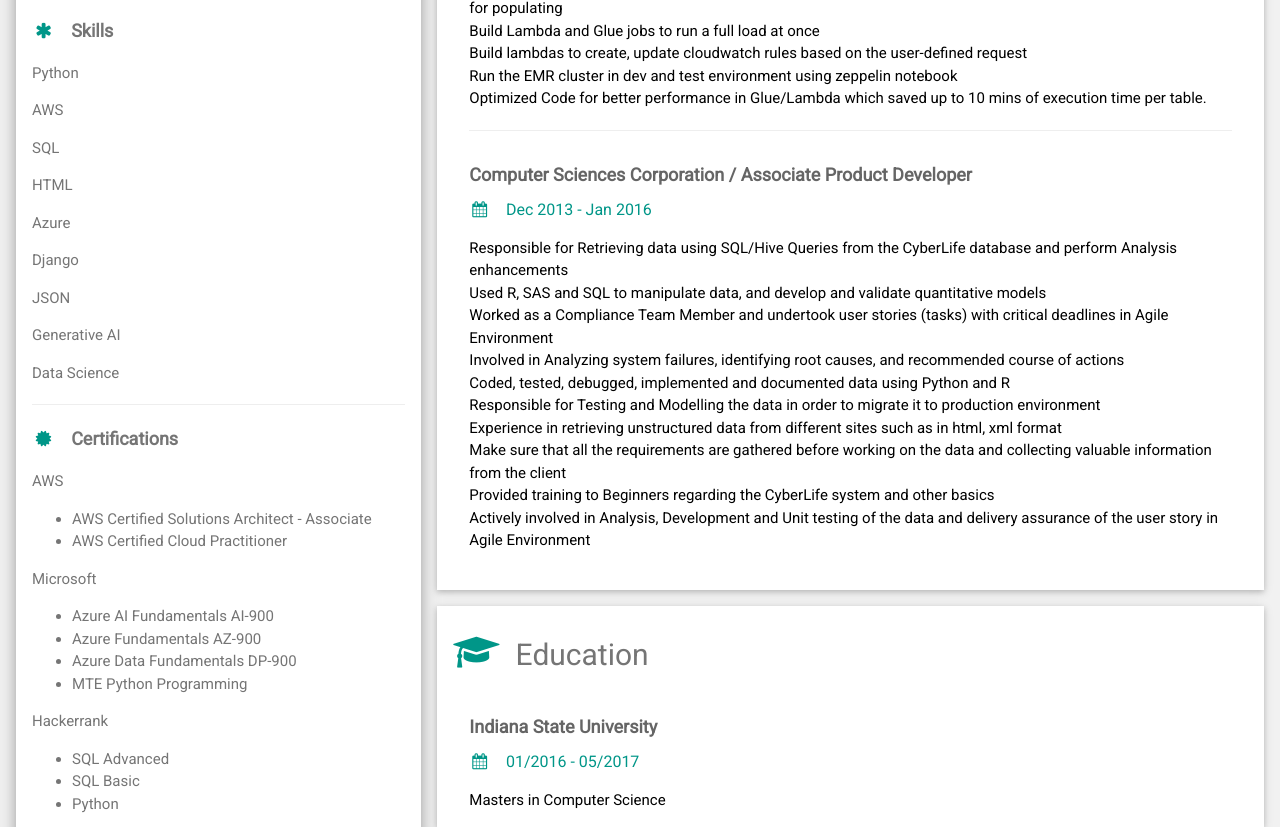
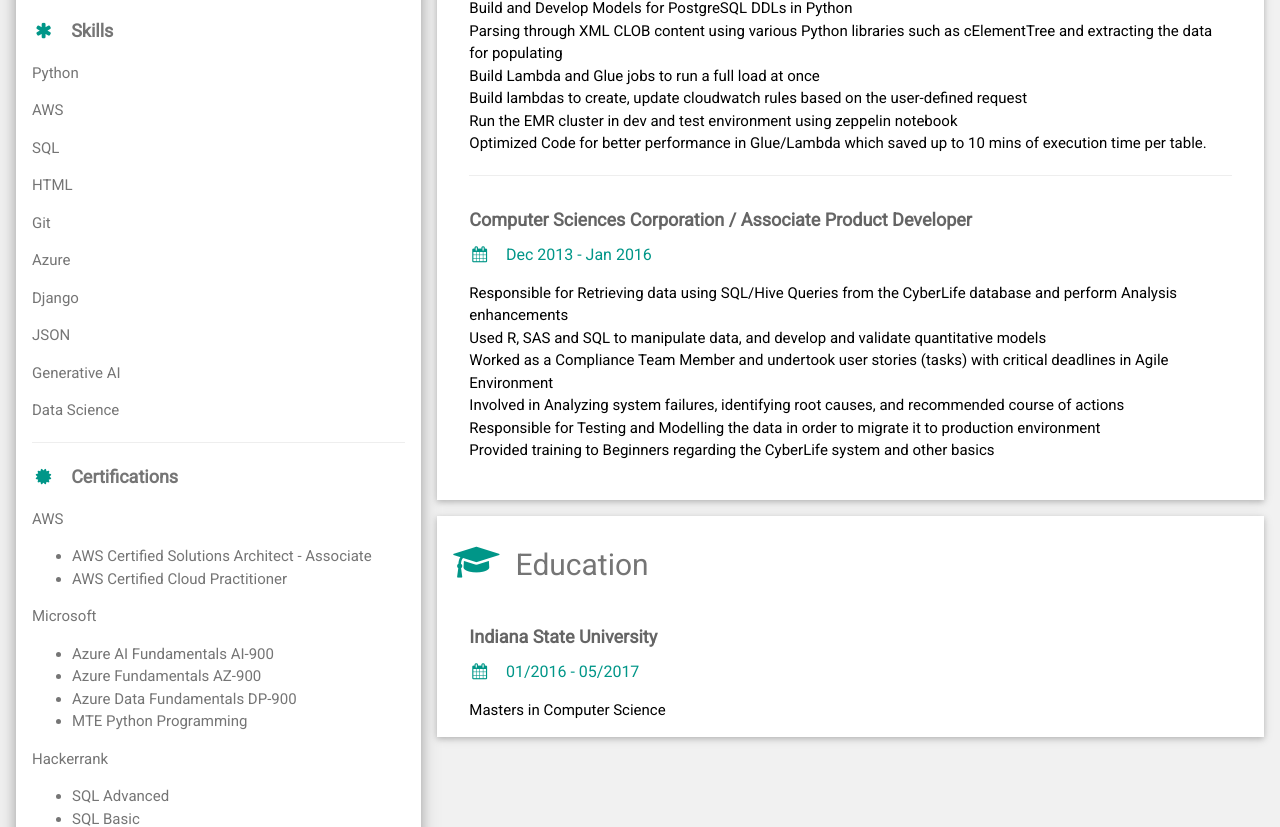
Before and after one commit to tchelmella/personal_profile, a Django app: page / in a window 1280 px wide. Shown: the part 532-1359 px from the top of the page. Run offline with Django 3.2, Linux system fonts and the light colour scheme.

Commit message:
Updated files

```diff
--- a/templates/home.html
+++ b/templates/home.html
@@ -18,7 +18,7 @@
 <!DOCTYPE html>
 <html>
   <head>
-    <title>W3.CSS Template</title>
+    <title>Tulsidas Chelmella</title>
     <meta charset="UTF-8">
     <meta name="viewport" content="width=device-width, initial-scale=1">
     <link rel="stylesheet" href="https://www.w3schools.com/w3css/4/w3.css">
@@ -70,6 +70,10 @@
             <div class="w3-container w3-center w3-round-xlarge w3-teal" style="width:75%">75%</div>
           </div> -->
           <p>HTML</p>
+          <!-- <div class="w3-light-grey w3-round-xlarge w3-small">
+            <div class="w3-container w3-center w3-round-xlarge w3-teal" style="width:50%">50%</div>
+          </div> -->
+          <p>Git</p>
           <!-- <div class="w3-light-grey w3-round-xlarge w3-small">
             <div class="w3-container w3-center w3-round-xlarge w3-teal" style="width:50%">50%</div>
           </div> -->
@@ -142,6 +146,8 @@
             Played a primary role in analyzing the architecture design from scratch<br>
             Build lambdas to write the payload to source systems using AWS Kinesis Proxy<br>
             Directed efforts to identify technical dependencies and mitigate risks<br>
+            Good understanding of Okta SSO and OAuth SAML Authentication<br>
+            Developed API's to Write and Retrieve data from Client<br>
             Communicate with multiple teams on technical issues/requirements especially APIs<br>
             Responsible for new workload architecture design and review<br>
             Ensure production build is deployed, code reviews, and provide KT's for new beginners<br></p>
@@ -166,12 +172,8 @@
             Used R, SAS and SQL to manipulate data, and develop and validate quantitative models<br>
             Worked as a Compliance Team Member and undertook user stories (tasks) with critical deadlines in Agile Environment<br>
             Involved in Analyzing system failures, identifying root causes, and recommended course of actions<br>
-            Coded, tested, debugged, implemented and documented data using Python and R<br>
             Responsible for Testing and Modelling the data in order to migrate it to production environment<br>
-            Experience in retrieving unstructured data from different sites such as in html, xml format<br>
-            Make sure that all the requirements are gathered before working on the data and collecting valuable information from the client<br>
-            Provided training to Beginners regarding the CyberLife system and other basics<br>
-            Actively involved in Analysis, Development and Unit testing of the data and delivery assurance of the user story in Agile Environment<br></p><br>
+            Provided training to Beginners regarding the CyberLife system and other basics<br></p><br>
         </div>
       </div>
 
```
